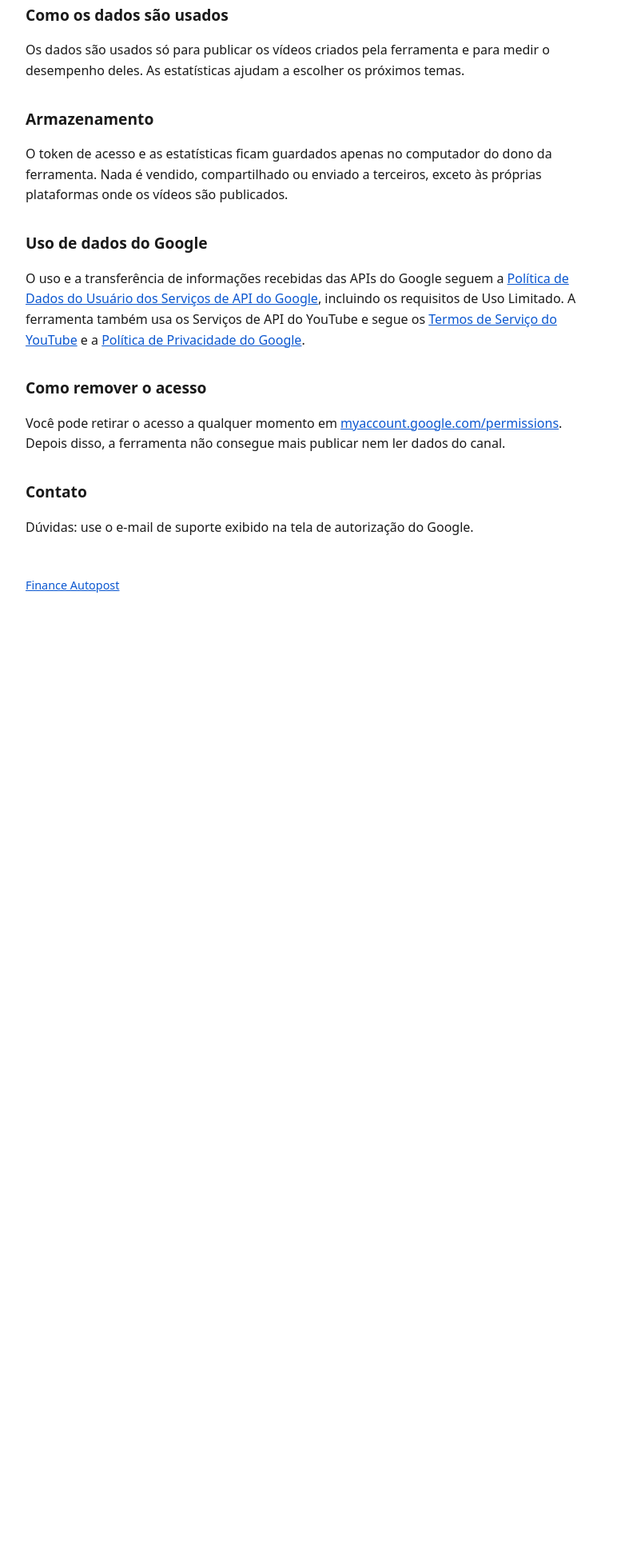
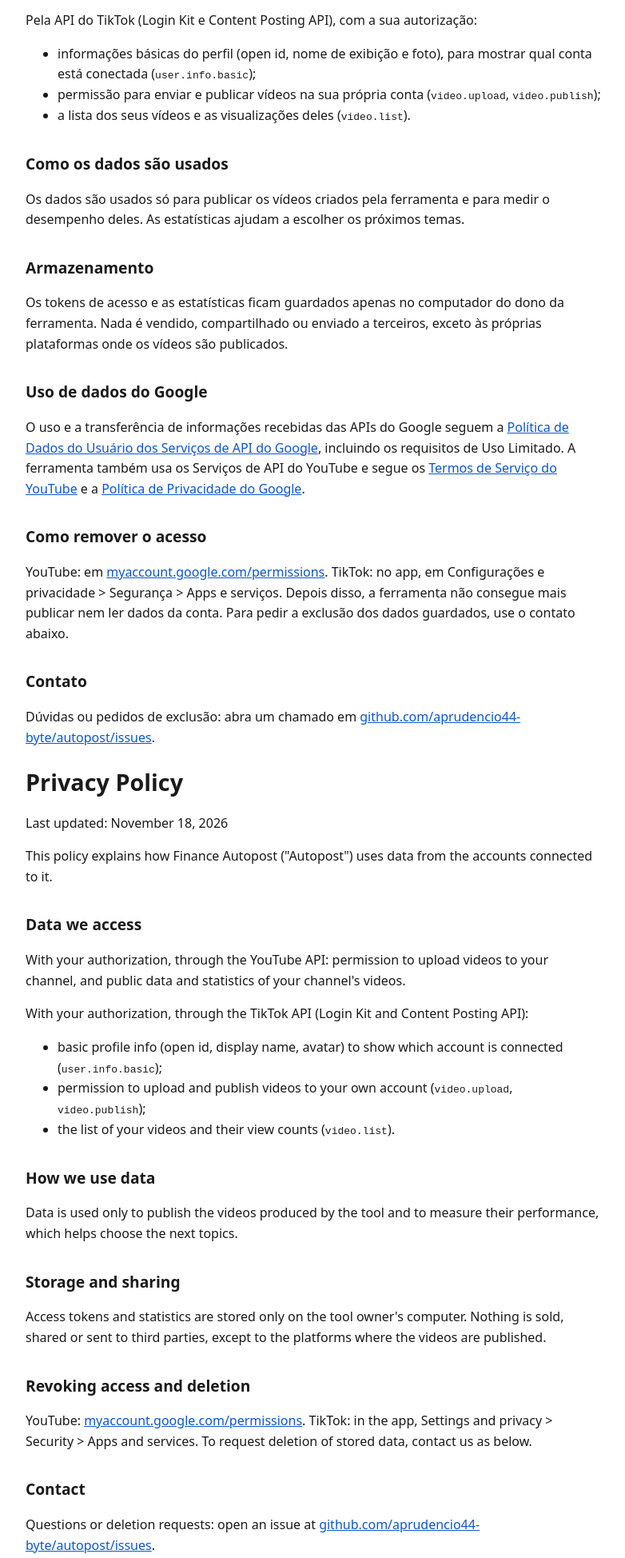
Before and after one commit to aprudencio44-byte/autopost, a plain HTML site: page privacidade.html in a window 1280 px wide. Shown: the part 406-2354 px from the top of the page at 80% size, without its empty margins (248-1030 px from the left). Before the commit the page ends 1181 px from the top, so only its background shows below. Drawn offline with Linux system fonts and the light colour scheme.

Commit message:
Termos e Privacidade: inclui TikTok e versão em inglês

```diff
--- a/privacidade.html
+++ b/privacidade.html
@@ -8,24 +8,50 @@
 </head>
 <body>
 <h1>Política de Privacidade</h1>
-<p>Última atualização: 17 de novembro de 2026</p>
-<p>Esta política explica como o Finance Autopost usa os dados das contas conectadas a ele.</p>
+<p>Última atualização: 18 de novembro de 2026 · <a href="#en">English version below</a></p>
+<p>Esta política explica como o Finance Autopost (também chamado Autopost) usa os dados das contas conectadas a ele.</p>
 <h2>Dados acessados</h2>
 <p>Com a sua autorização, a ferramenta acessa pela API do YouTube:</p>
 <ul>
 <li>permissão para enviar vídeos ao seu canal;</li>
 <li>dados públicos e estatísticas dos vídeos do seu canal (visualizações, curtidas, retenção e tempo assistido).</li>
 </ul>
+<p>Pela API do TikTok (Login Kit e Content Posting API), com a sua autorização:</p>
+<ul>
+<li>informações básicas do perfil (open id, nome de exibição e foto), para mostrar qual conta está conectada (<code>user.info.basic</code>);</li>
+<li>permissão para enviar e publicar vídeos na sua própria conta (<code>video.upload</code>, <code>video.publish</code>);</li>
+<li>a lista dos seus vídeos e as visualizações deles (<code>video.list</code>).</li>
+</ul>
 <h2>Como os dados são usados</h2>
 <p>Os dados são usados só para publicar os vídeos criados pela ferramenta e para medir o desempenho deles. As estatísticas ajudam a escolher os próximos temas.</p>
 <h2>Armazenamento</h2>
-<p>O token de acesso e as estatísticas ficam guardados apenas no computador do dono da ferramenta. Nada é vendido, compartilhado ou enviado a terceiros, exceto às próprias plataformas onde os vídeos são publicados.</p>
+<p>Os tokens de acesso e as estatísticas ficam guardados apenas no computador do dono da ferramenta. Nada é vendido, compartilhado ou enviado a terceiros, exceto às próprias plataformas onde os vídeos são publicados.</p>
 <h2>Uso de dados do Google</h2>
 <p>O uso e a transferência de informações recebidas das APIs do Google seguem a <a href="https://developers.google.com/terms/api-services-user-data-policy">Política de Dados do Usuário dos Serviços de API do Google</a>, incluindo os requisitos de Uso Limitado. A ferramenta também usa os Serviços de API do YouTube e segue os <a href="https://www.youtube.com/t/terms">Termos de Serviço do YouTube</a> e a <a href="https://policies.google.com/privacy">Política de Privacidade do Google</a>.</p>
 <h2>Como remover o acesso</h2>
-<p>Você pode retirar o acesso a qualquer momento em <a href="https://myaccount.google.com/permissions">myaccount.google.com/permissions</a>. Depois disso, a ferramenta não consegue mais publicar nem ler dados do canal.</p>
+<p>YouTube: em <a href="https://myaccount.google.com/permissions">myaccount.google.com/permissions</a>. TikTok: no app, em Configurações e privacidade &gt; Segurança &gt; Apps e serviços. Depois disso, a ferramenta não consegue mais publicar nem ler dados da conta. Para pedir a exclusão dos dados guardados, use o contato abaixo.</p>
 <h2>Contato</h2>
-<p>Dúvidas: use o e-mail de suporte exibido na tela de autorização do Google.</p>
+<p>Dúvidas ou pedidos de exclusão: abra um chamado em <a href="https://github.com/aprudencio44-byte/autopost/issues">github.com/aprudencio44-byte/autopost/issues</a>.</p>
+
+<h1 id="en">Privacy Policy</h1>
+<p>Last updated: November 18, 2026</p>
+<p>This policy explains how Finance Autopost ("Autopost") uses data from the accounts connected to it.</p>
+<h2>Data we access</h2>
+<p>With your authorization, through the YouTube API: permission to upload videos to your channel, and public data and statistics of your channel's videos.</p>
+<p>With your authorization, through the TikTok API (Login Kit and Content Posting API):</p>
+<ul>
+<li>basic profile info (open id, display name, avatar) to show which account is connected (<code>user.info.basic</code>);</li>
+<li>permission to upload and publish videos to your own account (<code>video.upload</code>, <code>video.publish</code>);</li>
+<li>the list of your videos and their view counts (<code>video.list</code>).</li>
+</ul>
+<h2>How we use data</h2>
+<p>Data is used only to publish the videos produced by the tool and to measure their performance, which helps choose the next topics.</p>
+<h2>Storage and sharing</h2>
+<p>Access tokens and statistics are stored only on the tool owner's computer. Nothing is sold, shared or sent to third parties, except to the platforms where the videos are published.</p>
+<h2>Revoking access and deletion</h2>
+<p>YouTube: <a href="https://myaccount.google.com/permissions">myaccount.google.com/permissions</a>. TikTok: in the app, Settings and privacy &gt; Security &gt; Apps and services. To request deletion of stored data, contact us as below.</p>
+<h2>Contact</h2>
+<p>Questions or deletion requests: open an issue at <a href="https://github.com/aprudencio44-byte/autopost/issues">github.com/aprudencio44-byte/autopost/issues</a>.</p>
 <footer><a href="index.html">Finance Autopost</a></footer>
 </body>
 </html>
```
Also changed, not shown: termos.html (+10 -4 lines).
